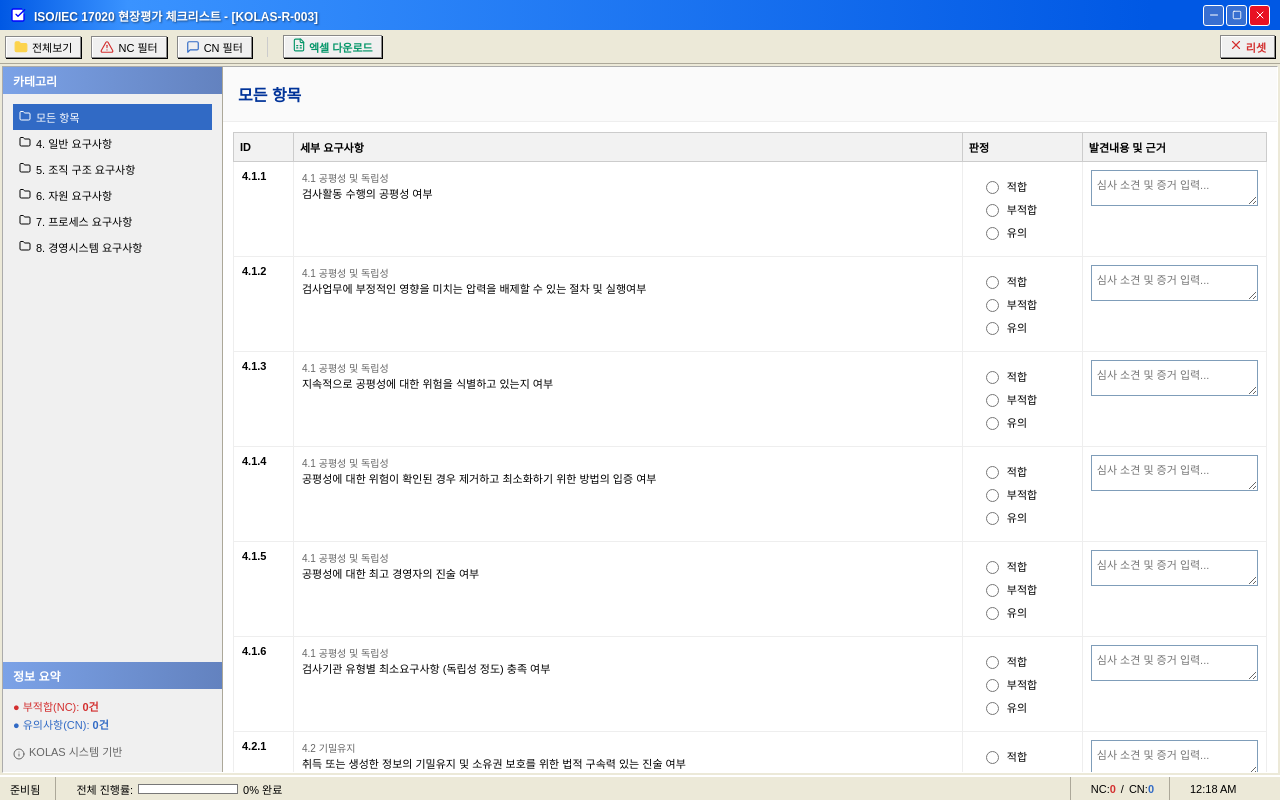
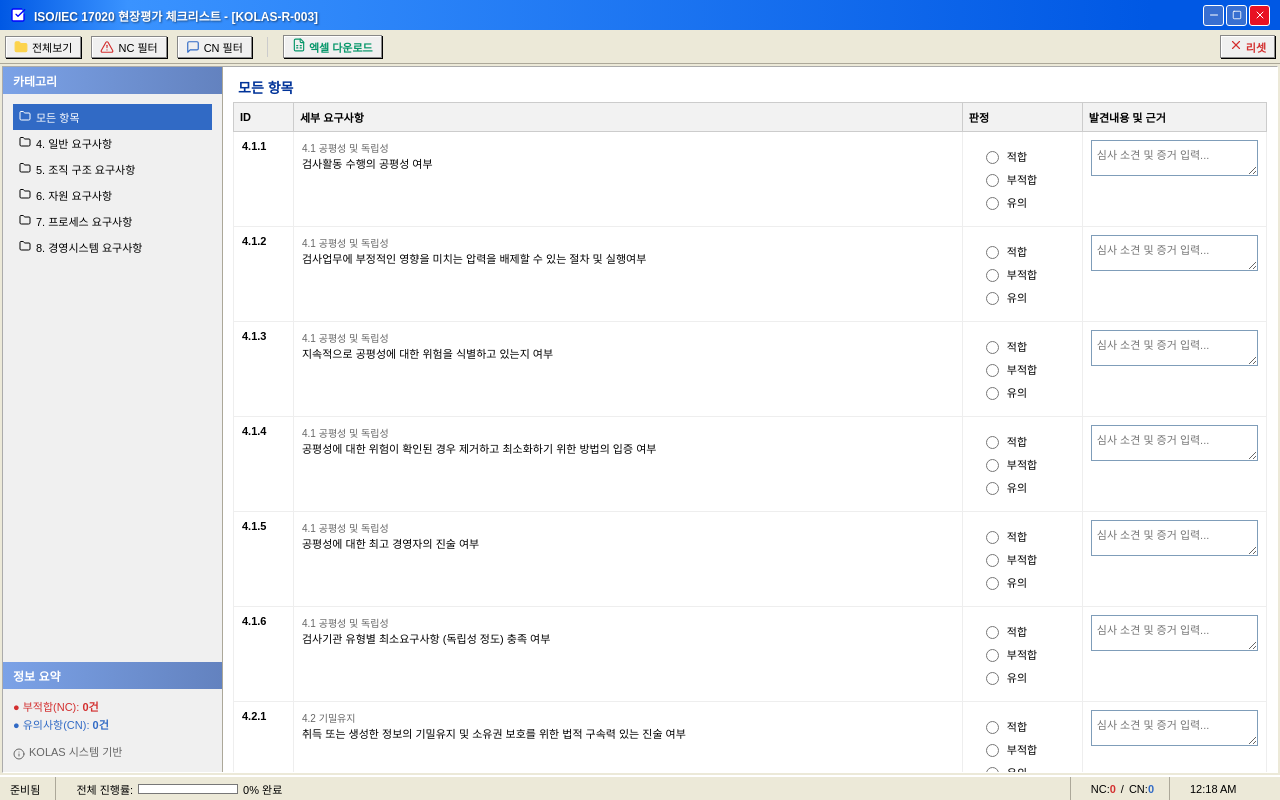
Before and after one commit to xjustice/iso-checklist-xp, a React (Vite) app: page / in a window 1280 px wide. Built offline with nearby package versions, Linux system fonts and the light colour scheme.

Commit message:
style: reduce spacing between title and table header

```diff
--- a/src/index.css
+++ b/src/index.css
@@ -229,21 +229,21 @@ body {
 }
 
 .checklist-header {
-  padding: 15px;
-  border-bottom: 1px solid #eee;
-  background-color: #fafafa;
+  padding: 10px 15px 5px 15px;
+  background-color: white;
+  border-bottom: none;
 }
 
 .checklist-header h1 {
   margin: 0;
-  font-size: 16px;
+  font-size: 14px;
   color: #003399;
 }
 
 .checklist-scroll {
   flex: 1;
   overflow-y: auto;
-  padding: 10px;
+  padding: 0 10px 10px 10px;
   scroll-behavior: smooth;
 }
 
```
